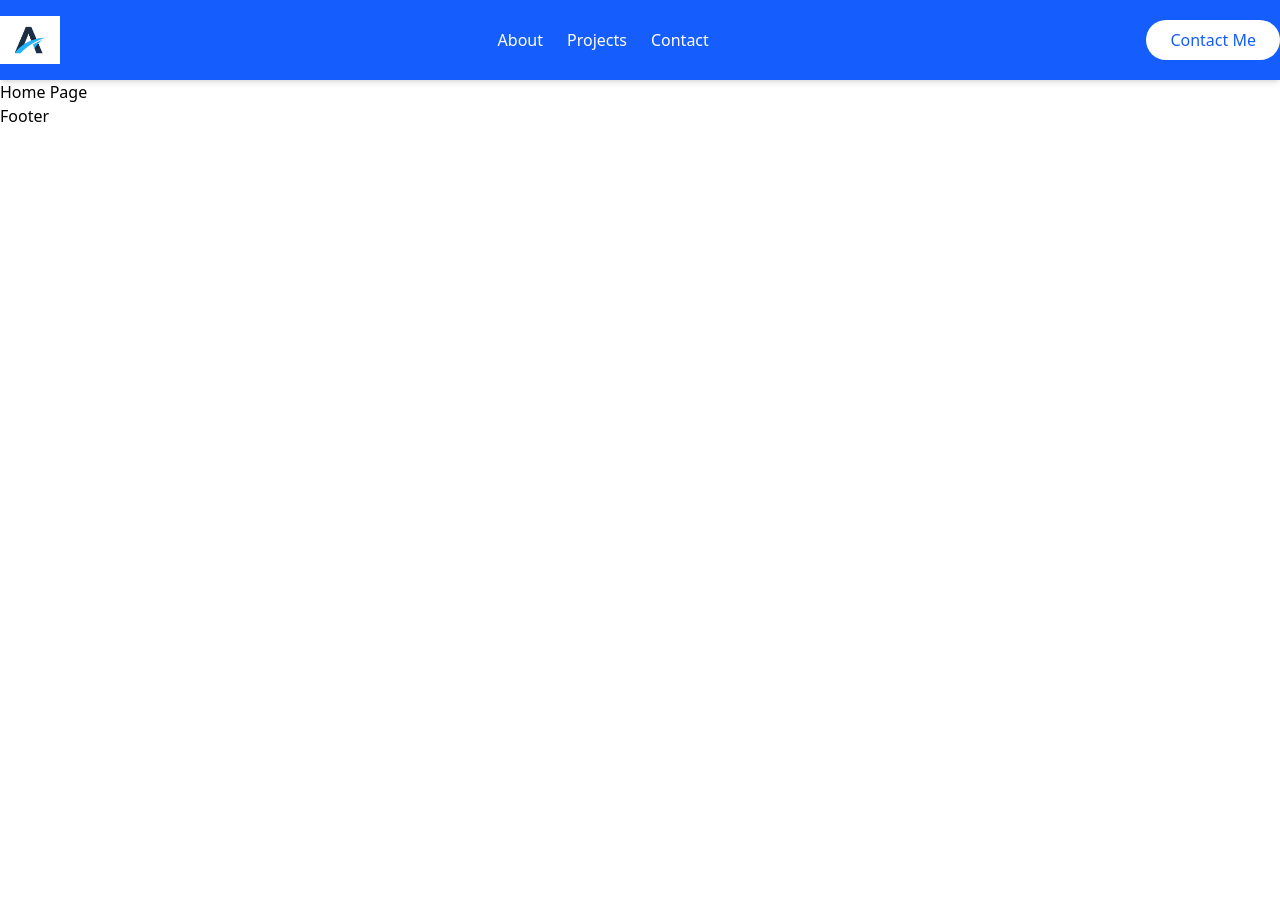
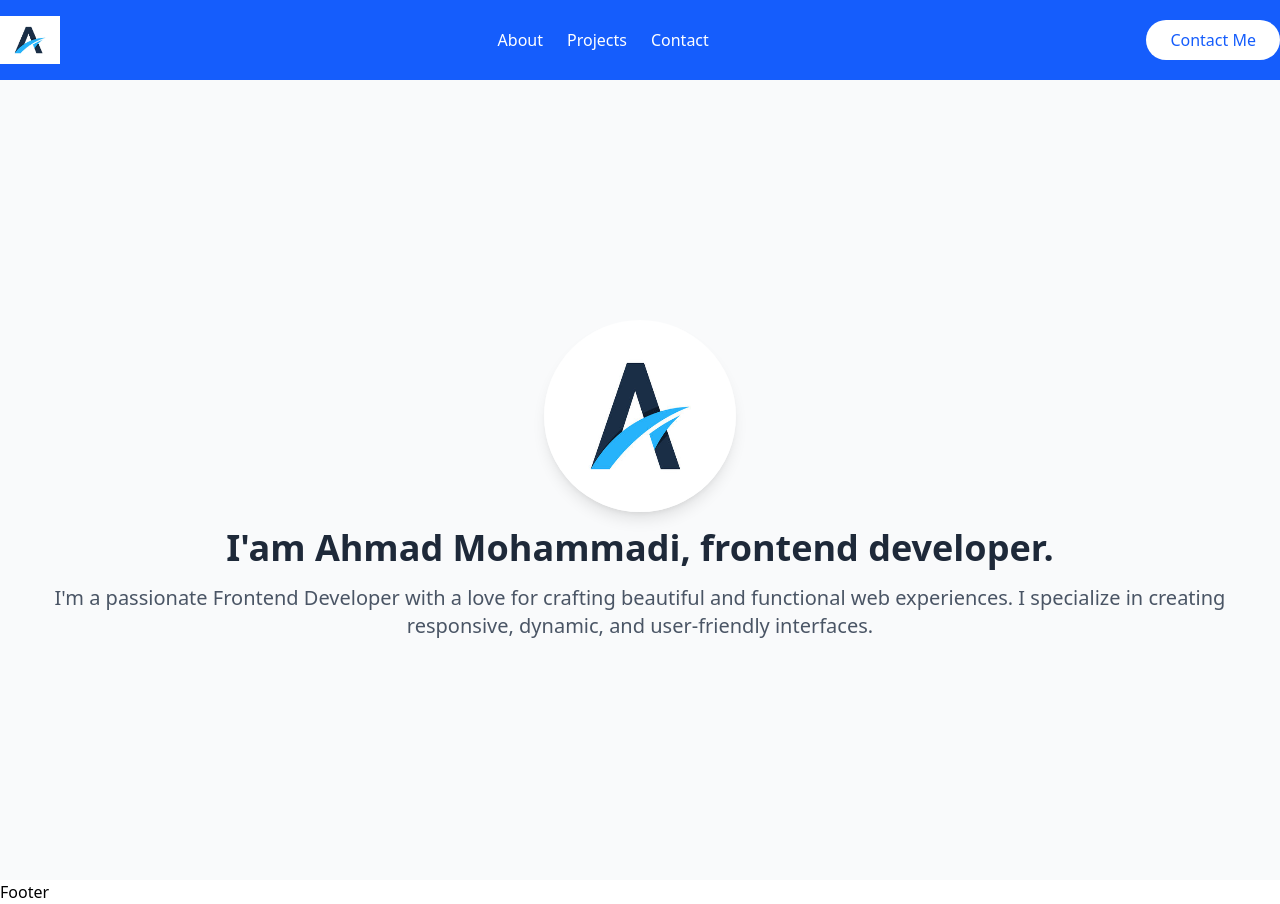
Before and after one commit to AM940210/My-Portfolio, a React (Vite) app: page / in a window 1280 px wide. Before the commit the page ends 800 px from the top, so only its background shows below. Built offline with nearby package versions, Linux system fonts and the light colour scheme.

Commit message:
added an image and wellcoming message.

```diff
--- a/src/pages/Home.tsx
+++ b/src/pages/Home.tsx
@@ -2,8 +2,16 @@ import React from "react";
 
 const Home: React.FC = () => {
   return (
-    <div>
-      <h1>Home Page</h1>
+    <div className="flex flex-col justify-center items-center h-screen text-center bg-gray-50">
+      <img
+        src="/src/assets/Alogo.jpg"
+        alt=""
+        className="rounded-full w-48 h-48 shadow-lg mb-4" />
+      <h1 className="text-4xl font-semibold text-gray-800 mb-4">I'am Ahmad Mohammadi, frontend developer.</h1>
+      <p className="text-xl text-gray-600">
+        I'm a passionate Frontend Developer with a love for crafting beautiful and functional web experiences. I specialize in creating responsive, dynamic, and user-friendly interfaces.
+      </p>
+
     </div>
   );
 };
```
